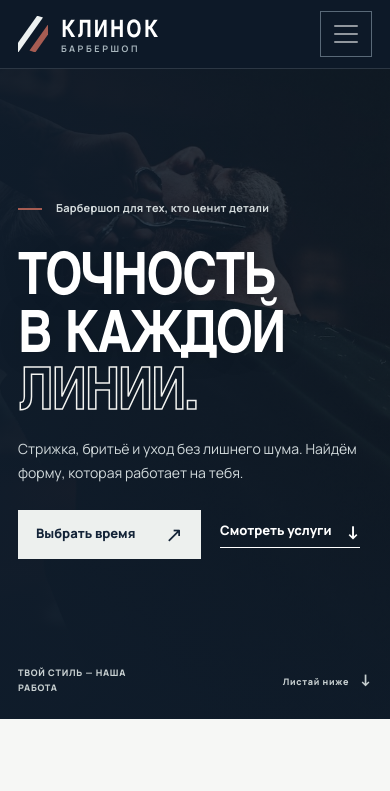
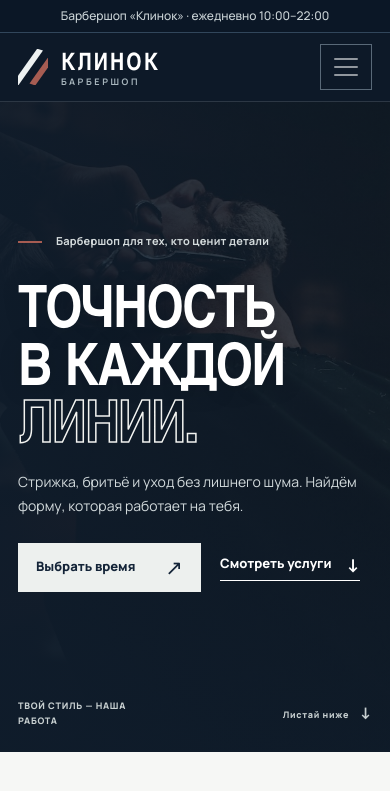
Before and after one commit to mxtw3yka/klinok-barbershop, a plain HTML site: page index.html in a window 390 px wide. Shown: the top 791 px of the page. Drawn offline with nearby package versions, Linux system fonts and the light colour scheme.

Commit message:
Добавить график работы над навигацией

```diff
--- a/index.html
+++ b/index.html
@@ -38,6 +38,9 @@
   <body>
     <a class="skip-link" href="#main">Перейти к содержимому</a>
     <header class="site-header" id="top">
+      <div class="hours-strip">
+        <p class="hours-strip-inner shell">Барбершоп «Клинок» · ежедневно 10:00–22:00</p>
+      </div>
       <nav
         class="navbar navbar-expand-lg navbar-dark"
         aria-label="Основная навигация"
--- a/styles.css
+++ b/styles.css
@@ -77,6 +77,20 @@ img {
   background: var(--ink-deep);
   color: #f2f3f0;
   border-bottom: 1px solid rgba(255, 255, 255, 0.13);
+}
+.site-header .hours-strip {
+  background: #0b1726;
+  border-bottom: 1px solid #31465b;
+  color: #cbd4d7;
+}
+.site-header .hours-strip-inner {
+  display: flex;
+  align-items: center;
+  justify-content: flex-end;
+  min-height: 32px;
+  margin-bottom: 0;
+  padding-block: 5px;
+  font: 500 12px/1.4 var(--body);
 }
 .site-header .navbar {
   min-height: 78px;
@@ -928,6 +942,12 @@ img {
     gap: 6%;
   }
 }
+@media (max-width: 580px) {
+  .site-header .hours-strip-inner {
+    justify-content: center;
+    text-align: center;
+  }
+}
 @media (max-width: 767px) {
   .shell {
     width: min(100% - 36px, 1280px);
--- a/theme.css
+++ b/theme.css
@@ -31,6 +31,11 @@ html[data-theme="light"] body,
 html[data-theme="light"] body.inner-page { background: #f5f7f6; color: #142438; }
 html[data-theme="light"] .site-header,
 html[data-theme="light"] .inner-page .site-header { background: #f5f7f6; color: #142438; border-bottom-color: #c9d3d6; }
+html[data-theme="light"] .site-header .hours-strip {
+  background: #e3e9e9;
+  border-bottom-color: #c9d3d6;
+  color: #344b5c;
+}
 html[data-theme="light"] .site-header .brand,
 html[data-theme="light"] .inner-page .site-header .brand { color: #142438 !important; }
 html[data-theme="light"] .site-header .brand-mark span,
```
Also changed, not shown: catalog.html (+3 -0 lines), masters.html (+3 -0 lines), order.html (+3 -0 lines), product.html (+3 -0 lines), 1 other file.
